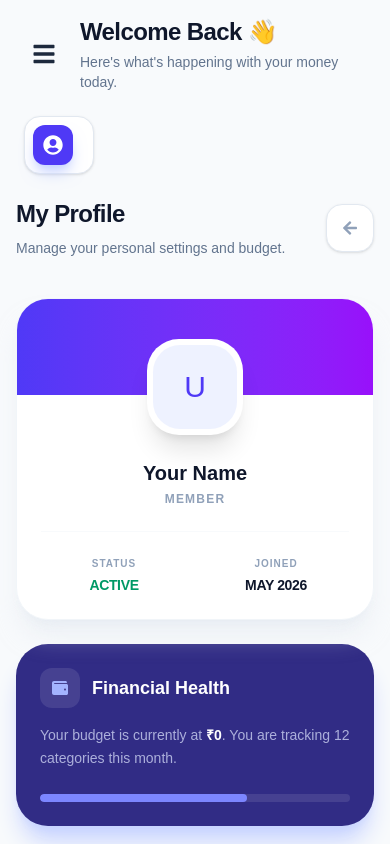
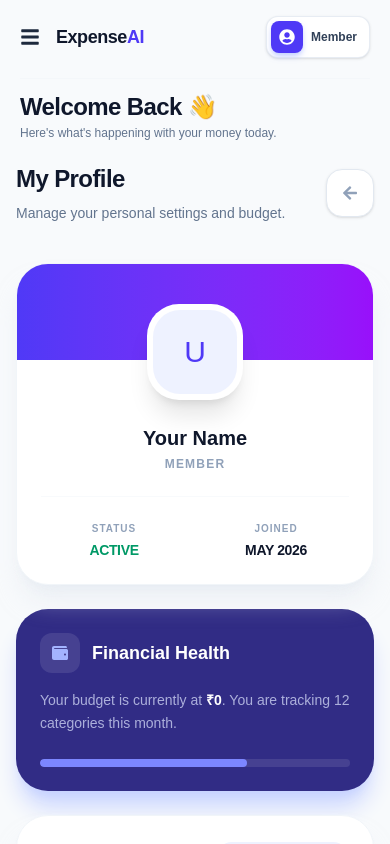
Before and after one commit to gunganesh75-droid/Ai-expense-tracker, a React (Vite) app in the folder frontend/: page /profile in a window 390 px wide. Shown: the top 844 px of the page. Built offline with nearby package versions, Linux system fonts and the light colour scheme; no server answers.

Commit message:
style: redesign mobile navbar for premium horizontal alignment

```diff
--- a/frontend/src/components/Navbar.jsx
+++ b/frontend/src/components/Navbar.jsx
@@ -13,48 +13,56 @@ const Navbar = ({ toggleSidebar }) => {
   }, 0)
 
   return (
-    <div className="flex flex-col lg:flex-row items-start lg:items-center justify-between gap-6 px-2">
-      <div className="flex items-center gap-4 w-full lg:w-auto justify-between lg:justify-start">
+    <div className="w-full flex flex-col gap-5 px-1">
+      {/* Top Utility Header Row */}
+      <div className="flex items-center justify-between w-full">
+        {/* Left Side: Hamburger & Mobile Logo */}
+        <div className="flex items-center gap-2">
           <button
-          className="lg:hidden text-slate-800 hover:text-indigo-600 transition-colors p-2"
+            className="lg:hidden text-slate-800 hover:text-indigo-600 transition-colors p-2 -ml-2 rounded-xl active:bg-slate-100"
             onClick={toggleSidebar}
           >
-          <FaBars className="text-2xl" />
+            <FaBars className="text-xl" />
           </button>
-        <div className="flex-1">
+
+          <div className="lg:hidden flex items-center">
+            <span className="font-extrabold text-lg text-slate-900 tracking-tight leading-none">
+              Expense<span className="text-indigo-600">AI</span>
+            </span>
+          </div>
+        </div>
+
+        {/* Right Side: Total Spend & Profile Avatar */}
+        <div className="flex items-center gap-4">
+          <div className="hidden sm:flex flex-col items-end">
+            <span className="text-[10px] uppercase tracking-widest font-black text-slate-400 mb-0.5">Total Spending</span>
+            <span className="text-lg font-black text-indigo-600">₹{totalExpenses.toLocaleString(undefined, { minimumFractionDigits: 2 })}</span>
+          </div>
+
+          <div className="h-8 w-[1px] bg-slate-200 hidden sm:block" />
+
+          <button
+            onClick={() => navigate('/profile')}
+            className="flex items-center gap-2 p-1 pr-3 rounded-xl bg-white border border-slate-200/80 hover:border-indigo-100 hover:bg-indigo-50/20 active:scale-95 transition-all duration-300 shadow-sm group"
+          >
+            <div className="w-8 h-8 rounded-lg bg-indigo-600 flex items-center justify-center text-white shadow-md shadow-indigo-200">
+              <FaUserCircle className="text-base" />
+            </div>
+            <span className="text-xs font-black text-slate-700 group-hover:text-indigo-600 transition-colors">
+              {profile?.role || 'Member'}
+            </span>
+          </button>
+        </div>
+      </div>
+
+      {/* Main Welcome Headline */}
+      <div className="w-full border-t border-slate-100/50 pt-3 lg:border-none lg:pt-0">
         <h1 className="text-2xl sm:text-4xl font-black text-slate-900 tracking-tight mb-1 sm:mb-2">
           {profile?.name ? `Hello, ${profile.name.split(' ')[0]} 👋` : 'Welcome Back 👋'}
         </h1>
-          <p className="text-slate-500 font-medium text-sm sm:text-lg">
+        <p className="text-slate-500 font-medium text-xs sm:text-base leading-none">
           Here's what's happening with your money today.
         </p>
-        </div>
-      </div>
-
-      <div className="flex items-center gap-6">
-        <div className="hidden md:flex flex-col items-end">
-          <span className="text-[10px] uppercase tracking-widest font-bold text-slate-400 mb-1">Total Spending</span>
-          <span className="text-2xl font-black text-indigo-600">₹{totalExpenses.toLocaleString(undefined, { minimumFractionDigits: 2 })}</span>
-        </div>
-
-        <div className="h-12 w-[1px] bg-slate-200 hidden md:block" />
-
-        <div className="flex items-center gap-4">
-          <button
-            onClick={() => navigate('/profile')}
-            className="flex items-center gap-3 pl-2 pr-5 py-2 rounded-2xl bg-white border border-slate-200 hover:border-indigo-100 hover:bg-indigo-50/30 transition-all duration-300 shadow-sm group"
-          >
-            <div className="w-10 h-10 rounded-xl bg-indigo-600 flex items-center justify-center text-white shadow-lg shadow-indigo-200">
-              <FaUserCircle className="text-xl" />
-            </div>
-            <div className="text-left hidden sm:block">
-              <p className="text-xs font-bold text-slate-400 uppercase tracking-wider mb-0.5 leading-none">Account</p>
-              <p className="text-sm font-bold text-slate-900 group-hover:text-indigo-600 transition-colors leading-none">
-                {profile?.role || 'User'}
-              </p>
-            </div>
-          </button>
-        </div>
       </div>
     </div>
   )
```
Lines whose indentation alone changed are shown as unchanged.
